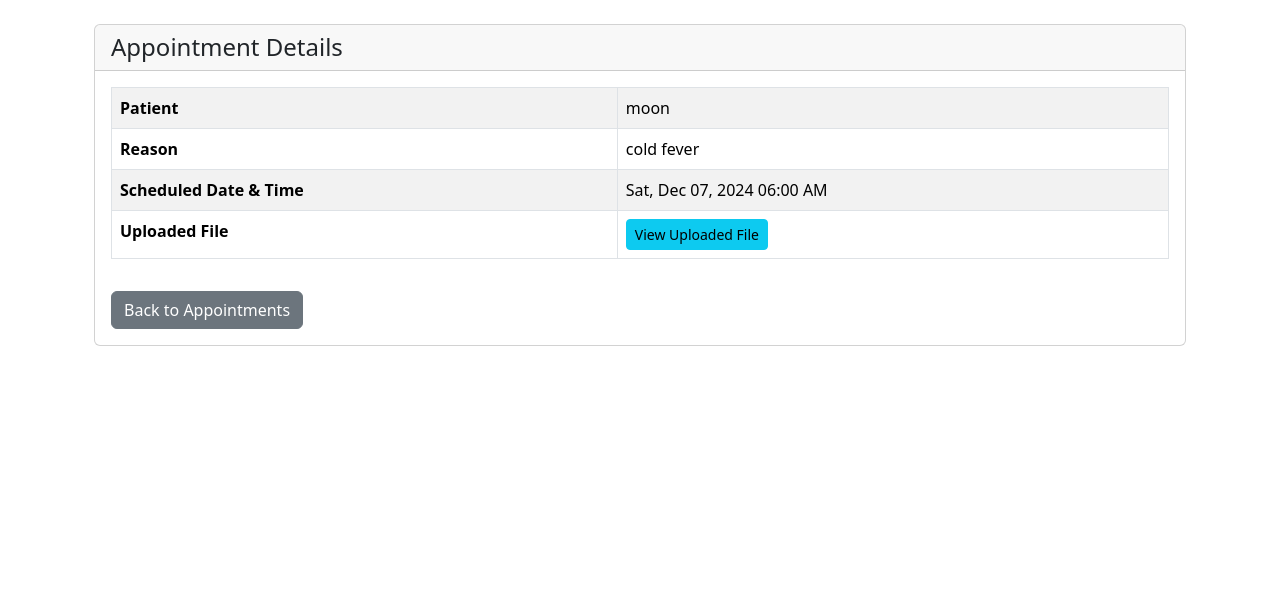
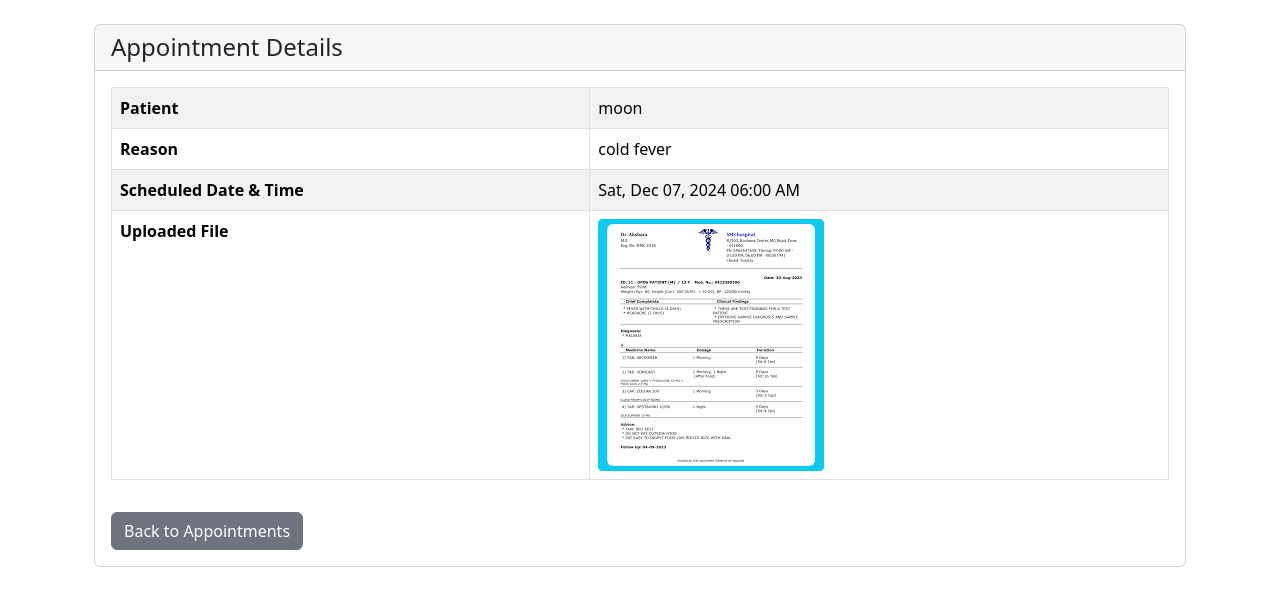
Before and after one commit to mahafuza45moon/doctors_appointment_system, a Django app: template appointment/templates/appointment/appointment_detail.html in a window 1280 px wide. Shown: the part 56-662 px from the top of the page. Run offline with Django 5.2, Linux system fonts and the light colour scheme; the template is opened without the code that fills it: values that come from a table or form of the project are taken from there, others are empty; data comes from the database, SQL or seed files in the repository; both versions use the stored data as it was after the commit; some libraries are stand-ins or nearby versions.

Commit message:
preview image for doctor

```diff
--- a/appointment/templates/appointment/appointment_detail.html
+++ b/appointment/templates/appointment/appointment_detail.html
@@ -25,7 +25,11 @@
                         <th scope="row">Uploaded File</th>
                         <td>
                             {% if appointment.file_upload %}
-                                <a href="{{ appointment.file_upload.url }}" target="_blank" class="btn btn-info btn-sm">View Uploaded File</a>
+                                {% with appointment.file_upload.url|lower as file_url %}
+
+
+                                  <a href="{{ appointment.file_upload.url }}" target="_blank" class="btn btn-info btn-sm"><img src="{{ file_url }}" alt="Uploaded File" class="img-fluid rounded" style="max-width: 100%; height: auto;"></a>
+                                {% endwith %}
                             {% else %}
                                 <span class="text-muted">No file uploaded</span>
                             {% endif %}
```
Also changed, not shown: db.sqlite3, media/uploads/documents/prescription1_O6tMucS.png (added), media/uploads/documents/prescription2.png (added).
